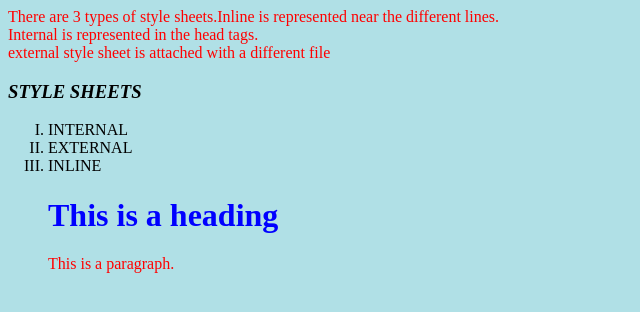
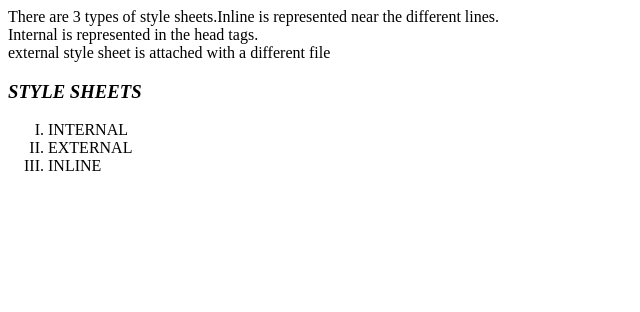
Before and after one commit to Jyoshn1234/QUIZ-2, a plain HTML site: page index.html in a window 1280 px wide. Shown: the whole page, without its empty margins (0-640 px from the left). Drawn offline with Linux system fonts and the light colour scheme.

Commit message:
Update index.html

```diff
--- a/index.html
+++ b/index.html
@@ -32,17 +32,9 @@ li.three{list-style-type:upper-roman}
 <li class = "two"> EXTERNAL</li>
 
 <li class = "three"> INLINE</li>
- <head>
-<style>
-body {background-color: powderblue;}
-h1   {color: blue;}
-p    {color: red;}
-</style>
-</head>
-<body>
 
-<h1>This is a heading</h1>
-<p>This is a paragraph.</p>
+
+
 
 
 
```
